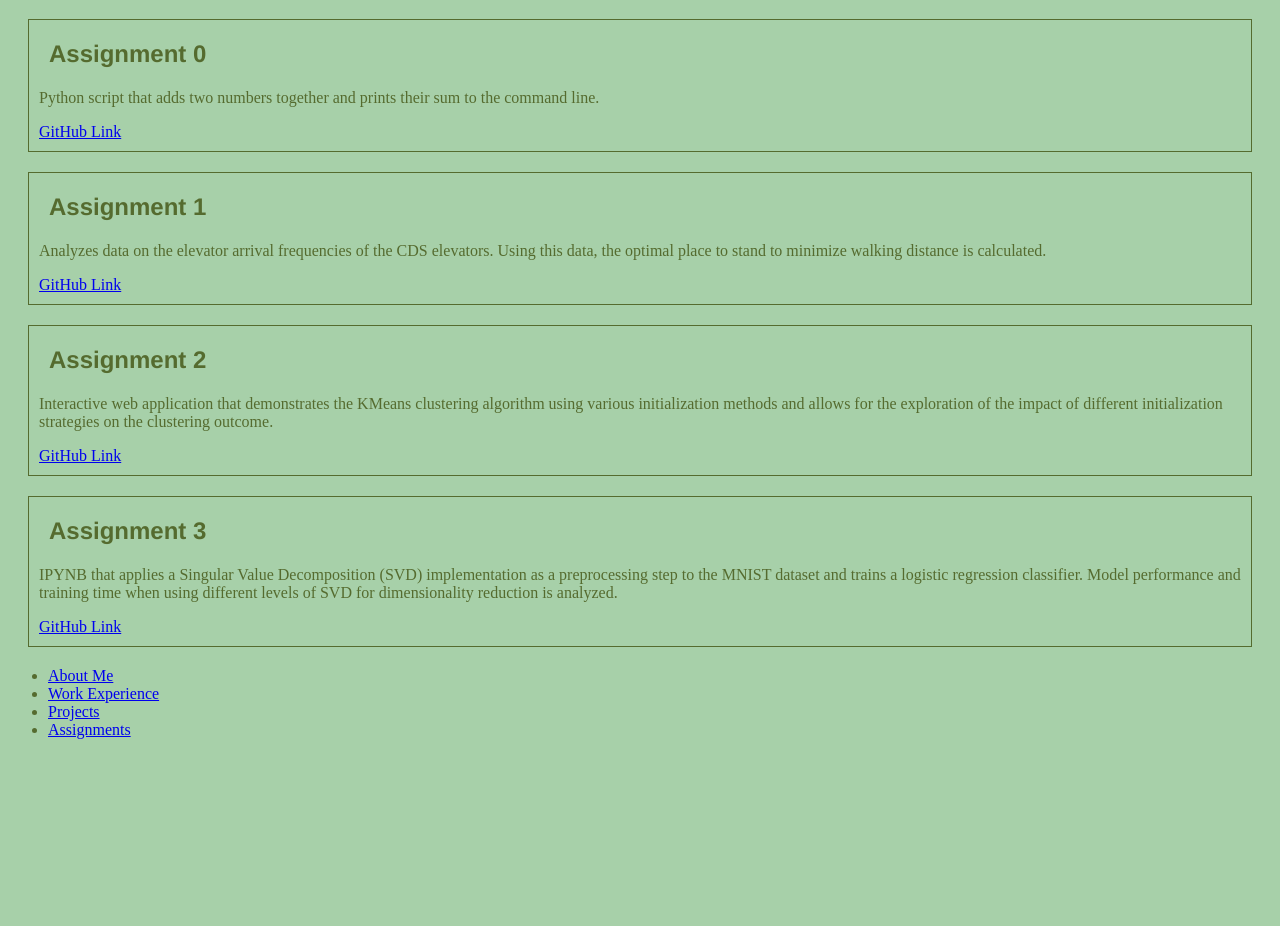
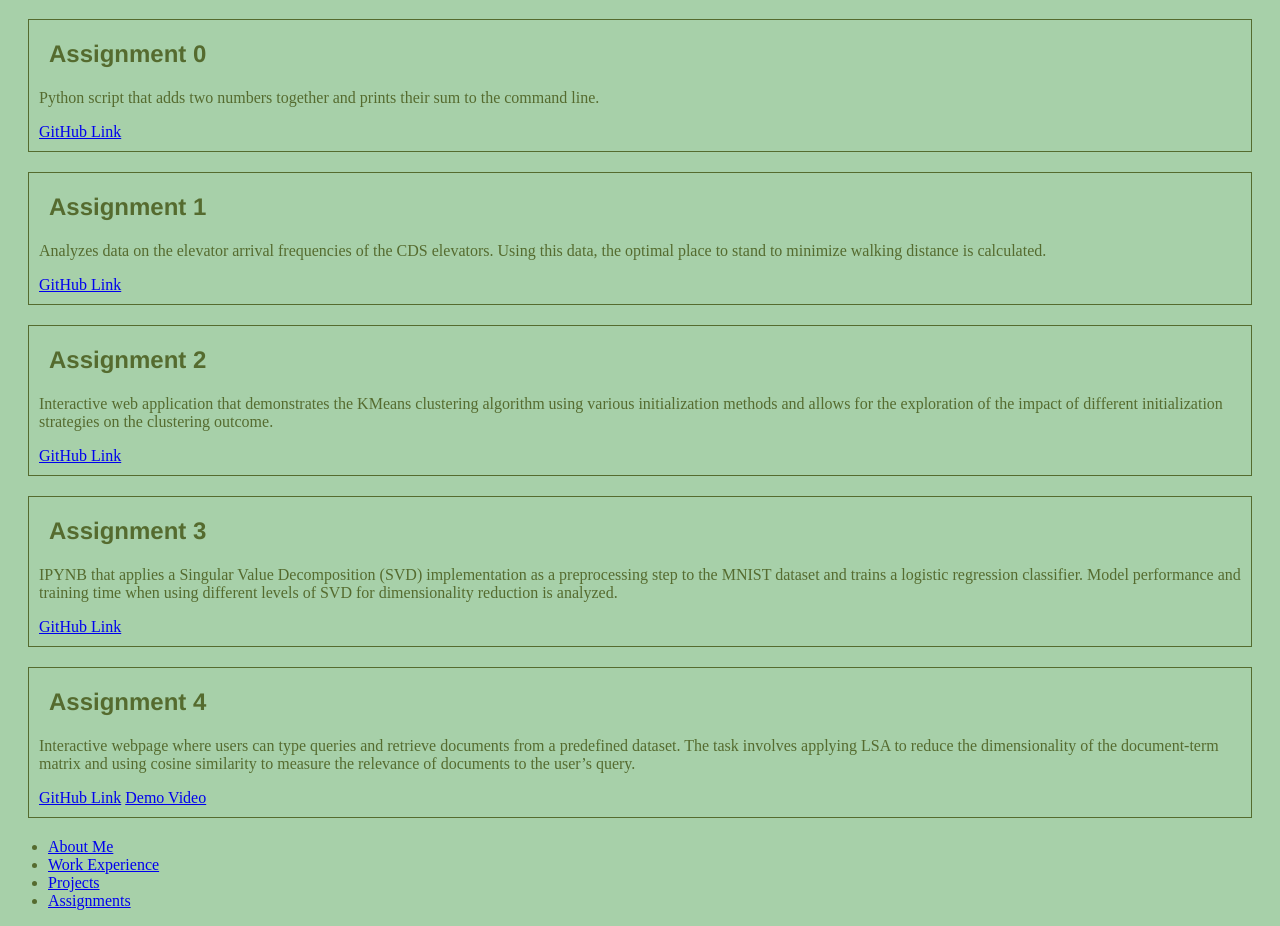
Before and after one commit to 444caro/444caro.github.io, a plain HTML site: page assignments.html in a window 1280 px wide. Shown: the part 155-1081 px from the top of the page. Before the commit the page ends 910 px from the top, so only its background shows below. Drawn offline with Linux system fonts and the light colour scheme.

Commit message:
Update assignments.html

```diff
--- a/assignments.html
+++ b/assignments.html
@@ -35,6 +35,14 @@
         </p>
         <a href="https://github.com/444caro/cjm72-assignment-3">GitHub Link</a>
     </div>
+    <div>
+        <h2>Assignment 4</h2>
+        <p>
+        Interactive webpage where users can type queries and retrieve documents from a predefined dataset. The task involves applying LSA to reduce the dimensionality of the document-term matrix and using cosine similarity to measure the relevance of documents to the user’s query.
+        </p>
+        <a href="https://github.com/444caro/cjm72-assignment-3">GitHub Link</a>
+        <a href="https://youtu.be/dqPFtbdUkR4">Demo Video</a>
+    </div>
     <nav>
         <ul>
             <li><a href="index.html">About Me</a></li>
```
